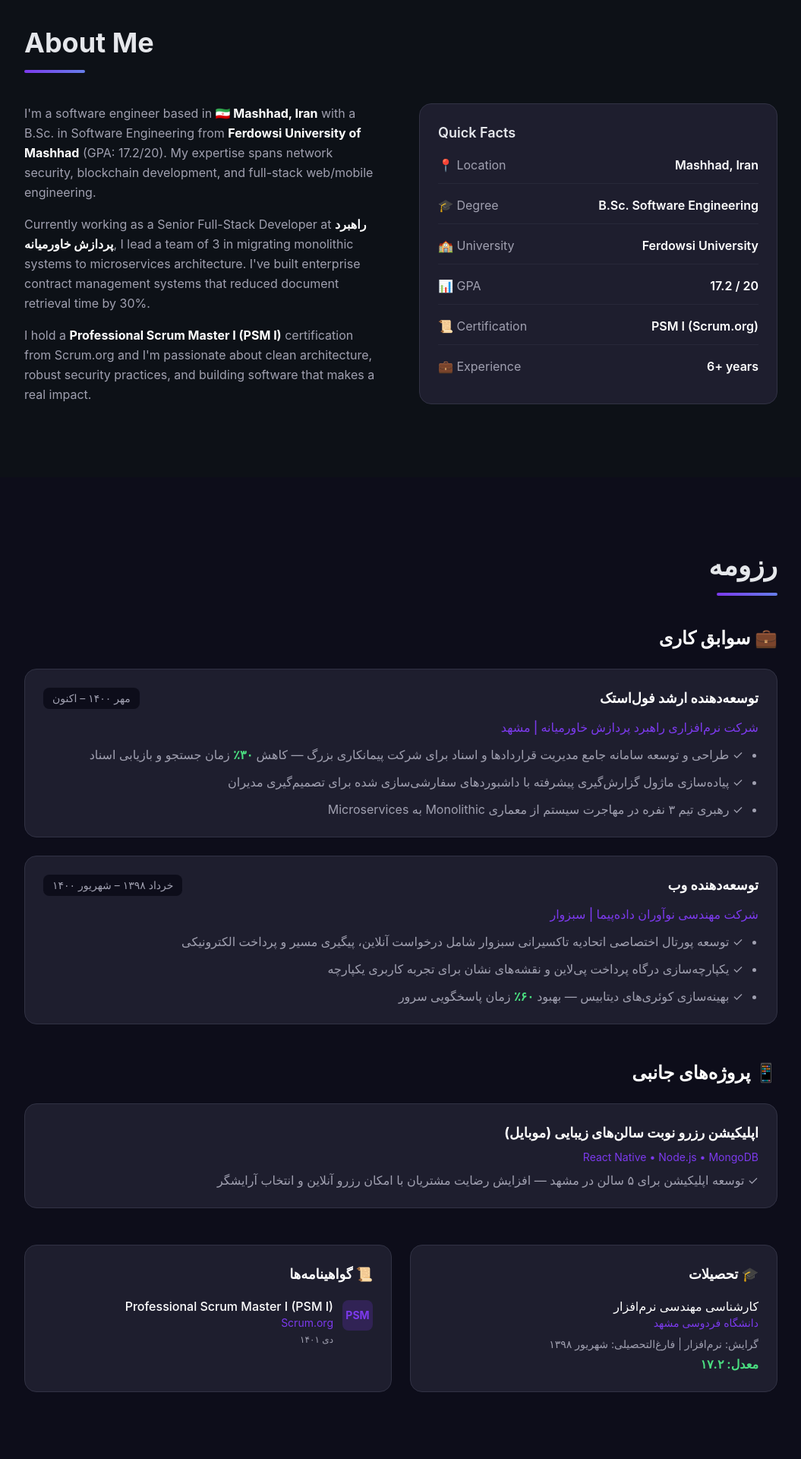
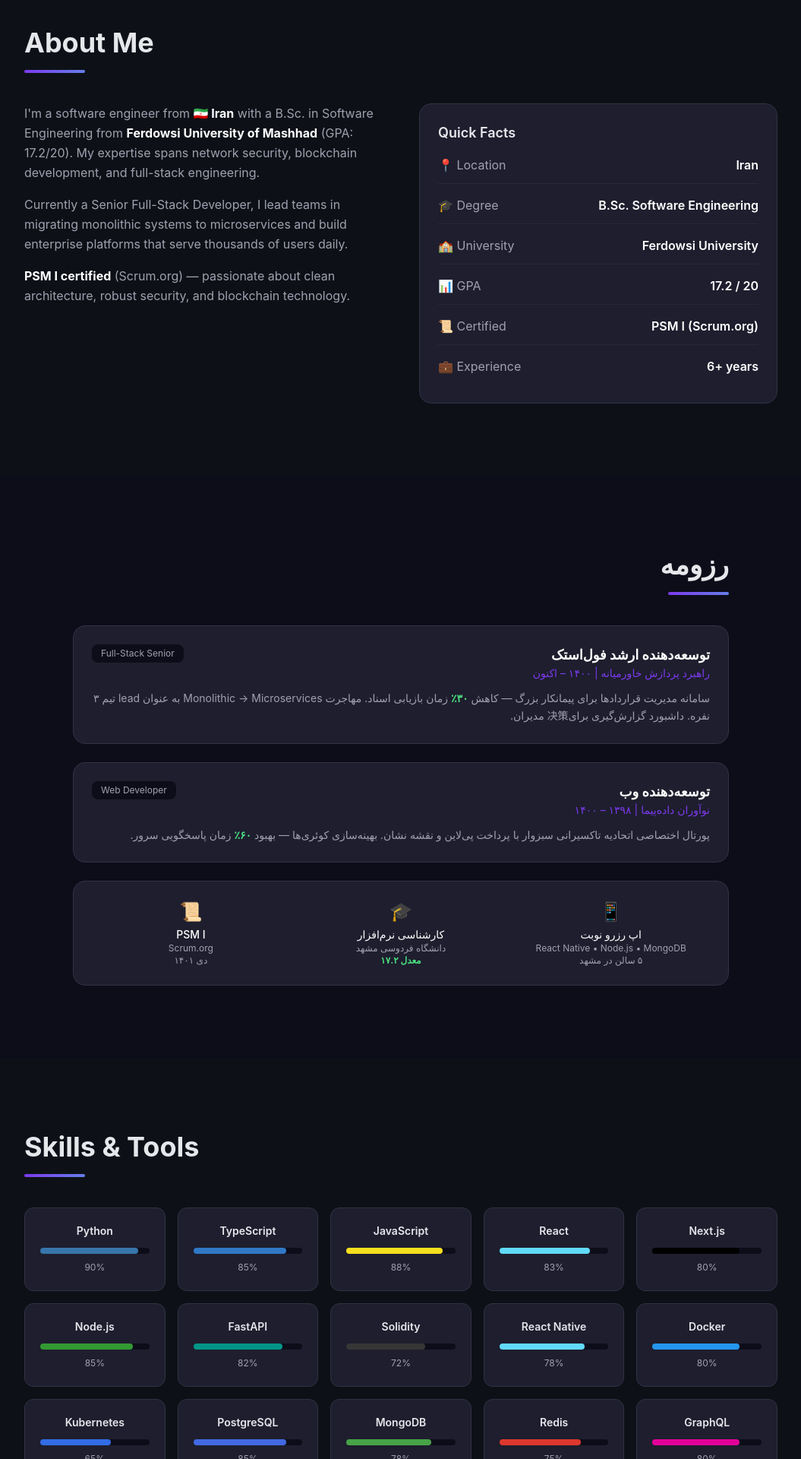
Before and after one commit to mamadiezad/nextjs-portfolio, a Next.js app: page / in a window 1280 px wide. Shown: the part 860-2780 px from the top of the page at 76% size, without its empty margins (112-1167 px from the left). Built offline with nearby package versions, Linux system fonts and the light colour scheme.

Commit message:
Condensed Persian resume, location just Iran, cleaner layout

```diff
--- a/src/pages/index.tsx
+++ b/src/pages/index.tsx
@@ -65,11 +65,11 @@
   return (
     <>
       <Head>
-        <title>Mohammad — Security Specialist & Full-Stack Developer</title>
+        <title>Mohammad — Security & Network Specialist | Blockchain Developer</title>
         <meta name="description" content="Security & network specialist, blockchain developer, and full-stack engineer from Iran. Python • TypeScript • React • Node.js" />
       </Head>
 
-      {/* Hero Section */}
+      {/* Hero */}
       <section id="home" className="min-h-screen flex items-center justify-center pt-16">
         <div className="max-w-5xl mx-auto px-4 py-20 text-center">
           <div className="inline-block mb-6 px-5 py-2 bg-primary/10 border border-primary/20 rounded-full text-primary text-sm font-medium">
@@ -81,35 +81,15 @@
               Mohammad
             </span>
           </h1>
-          <p className="text-lg md:text-xl text-muted max-w-2xl mx-auto mb-8 leading-relaxed">
-            Security & Network Specialist, Blockchain Developer, and Full-Stack Senior Engineer from <b className="text-white">🇮🇷 Mashhad, Iran</b>.
-            I build secure, scalable systems and write clean code that makes a difference.
+          <p className="text-lg md:text-xl text-muted max-w-3xl mx-auto mb-8 leading-relaxed">
+            Security & Network Specialist, Blockchain Developer, and Full-Stack Senior Engineer from <b className="text-white">🇮🇷 Iran</b>.
+            I architect secure, scalable systems — from smart contracts to enterprise microservices.
           </p>
           <div className="flex flex-wrap gap-4 justify-center mb-12">
-            <a
-              href="#resume"
-              className="bg-primary hover:bg-primary/80 text-white px-8 py-3 rounded-xl font-semibold transition-all"
-            >
-              View Resume
-            </a>
-            <a
-              href="#projects"
-              className="border border-border hover:border-primary/50 text-white px-8 py-3 rounded-xl font-semibold transition-all"
-            >
-              Projects
-            </a>
-            <a
-              href="#contact"
-              className="border border-border hover:border-primary/50 text-white px-8 py-3 rounded-xl font-semibold transition-all"
-            >
-              Contact
-            </a>
-            <a
-              href="https://github.com/mamadiezad"
-              target="_blank"
-              rel="noopener noreferrer"
-              className="border border-border hover:border-primary/50 text-white px-8 py-3 rounded-xl font-semibold transition-all flex items-center gap-2"
-            >
+            <a href="#resume" className="bg-primary hover:bg-primary/80 text-white px-8 py-3 rounded-xl font-semibold transition-all">View Resume</a>
+            <a href="#projects" className="border border-border hover:border-primary/50 text-white px-8 py-3 rounded-xl font-semibold transition-all">Projects</a>
+            <a href="#contact" className="border border-border hover:border-primary/50 text-white px-8 py-3 rounded-xl font-semibold transition-all">Contact</a>
+            <a href="https://github.com/mamadiezad" target="_blank" rel="noopener noreferrer" className="border border-border hover:border-primary/50 text-white px-8 py-3 rounded-xl font-semibold transition-all flex items-center gap-2">
               <svg className="w-5 h-5" fill="currentColor" viewBox="0 0 24 24"><path d="M12 0C5.37 0 0 5.37 0 12c0 5.31 3.435 9.795 8.205 11.385.6.105.825-.255.825-.57 0-.285-.015-1.23-.015-2.235-3.015.555-3.795-.735-4.035-1.41-.135-.345-.72-1.41-1.23-1.695-.42-.225-1.02-.78-.015-.795.945-.015 1.62.87 1.845 1.23 1.08 1.815 2.805 1.305 3.495.99.105-.78.42-1.305.765-1.605-2.67-.3-5.46-1.335-5.46-5.925 0-1.305.465-2.385 1.23-3.225-.12-.3-.54-1.53.12-3.18 0 0 1.005-.315 3.3 1.23.96-.27 1.98-.405 3-.405s2.04.135 3 .405c2.295-1.56 3.3-1.23 3.3-1.23.66 1.65.24 2.88.12 3.18.765.84 1.23 1.905 1.23 3.225 0 4.605-2.805 5.625-5.475 5.925.435.375.81 1.095.81 2.22 0 1.605-.015 2.895-.015 3.3 0 .315.225.69.825.57A12.02 12.02 0 0024 12c0-6.63-5.37-12-12-12z"/></svg>
               GitHub
             </a>
@@ -117,40 +97,36 @@
         </div>
       </section>
 
-      {/* About Section */}
+      {/* About */}
       <section id="about" className="py-24">
         <div className="max-w-5xl mx-auto px-4">
           <h2 className="text-3xl md:text-4xl font-bold mb-4">About Me</h2>
           <div className="w-20 h-1 bg-gradient-to-r from-primary to-secondary mb-10 rounded-full"></div>
-
           <div className="grid md:grid-cols-2 gap-12">
             <div>
               <p className="text-muted leading-relaxed mb-4">
-                I&apos;m a software engineer based in <b className="text-white">🇮🇷 Mashhad, Iran</b> with a B.Sc. in Software Engineering
+                I&apos;m a software engineer from <b className="text-white">🇮🇷 Iran</b> with a B.Sc. in Software Engineering
                 from <b className="text-white">Ferdowsi University of Mashhad</b> (GPA: 17.2/20). My expertise spans
-                network security, blockchain development, and full-stack web/mobile engineering.
+                network security, blockchain development, and full-stack engineering.
               </p>
               <p className="text-muted leading-relaxed mb-4">
-                Currently working as a Senior Full-Stack Developer at <b className="text-white">راهبرد پردازش خاورمیانه</b>,
-                I lead a team of 3 in migrating monolithic systems to microservices architecture.
-                I've built enterprise contract management systems that reduced document retrieval time by 30%.
+                Currently a Senior Full-Stack Developer, I lead teams in migrating monolithic systems
+                to microservices and build enterprise platforms that serve thousands of users daily.
               </p>
               <p className="text-muted leading-relaxed">
-                I hold a <b className="text-white">Professional Scrum Master I (PSM I)</b> certification from Scrum.org
-                and I&apos;m passionate about clean architecture, robust security practices, and building
-                software that makes a real impact.
+                <b className="text-white">PSM I certified</b> (Scrum.org) — passionate about clean architecture,
+                robust security, and blockchain technology.
               </p>
             </div>
-
             <div className="bg-card border border-border rounded-2xl p-6">
               <h3 className="font-semibold mb-4 text-lg">Quick Facts</h3>
               <div className="space-y-4">
                 {[
-                  { label: '📍 Location', value: 'Mashhad, Iran' },
+                  { label: '📍 Location', value: 'Iran' },
                   { label: '🎓 Degree', value: 'B.Sc. Software Engineering' },
                   { label: '🏫 University', value: 'Ferdowsi University' },
                   { label: '📊 GPA', value: '17.2 / 20' },
-                  { label: '📜 Certification', value: 'PSM I (Scrum.org)' },
+                  { label: '📜 Certified', value: 'PSM I (Scrum.org)' },
                   { label: '💼 Experience', value: '6+ years' },
                 ].map((stat) => (
                   <div key={stat.label} className="flex justify-between items-center pb-3 border-b border-border/50 last:border-0">
@@ -164,99 +140,77 @@
         </div>
       </section>
 
-      {/* Resume Section (Persian) */}
+      {/* Resume - Condensed Persian */}
       <section id="resume" className="py-24 bg-darker">
-        <div className="max-w-5xl mx-auto px-4" dir="rtl">
+        <div className="max-w-4xl mx-auto px-4" dir="rtl">
           <h2 className="text-3xl md:text-4xl font-bold mb-4 text-right">رزومه</h2>
           <div className="w-20 h-1 bg-gradient-to-r from-primary to-secondary mb-10 rounded-full"></div>
 
-          {/* Work Experience */}
-          <div className="mb-12">
-            <h3 className="text-2xl font-bold mb-6 text-white flex items-center gap-2">💼 سوابق کاری</h3>
-
           <div className="bg-card border border-border rounded-2xl p-6 mb-6">
             <div className="flex justify-between items-start mb-3 flex-wrap">
+              <div>
                 <h4 className="text-lg font-bold text-white">توسعه‌دهنده ارشد فول‌استک</h4>
-                <span className="text-sm text-muted bg-darker px-3 py-1 rounded-lg">مهر ۱۴۰۰ – اکنون</span>
+                <p className="text-primary text-sm">راهبرد پردازش خاورمیانه | ۱۴۰۰ – اکنون</p>
               </div>
-              <p className="text-primary font-medium mb-3">شرکت نرم‌افزاری راهبرد پردازش خاورمیانه | مشهد</p>
-              <ul className="space-y-3 text-muted pr-5">
-                <li className="list-disc">✓ طراحی و توسعه سامانه جامع مدیریت قراردادها و اسناد برای شرکت پیمانکاری بزرگ — کاهش <span className="text-green-400 font-bold">۳۰٪</span> زمان جستجو و بازیابی اسناد</li>
-                <li className="list-disc">✓ پیاده‌سازی ماژول گزارش‌گیری پیشرفته با داشبوردهای سفارشی‌سازی شده برای تصمیم‌گیری مدیران</li>
-                <li className="list-disc">✓ رهبری تیم ۳ نفره در مهاجرت سیستم از معماری Monolithic به Microservices</li>
-              </ul>
+              <span className="text-xs text-muted bg-darker px-3 py-1 rounded-lg">Full-Stack Senior</span>
+            </div>
+            <p className="text-muted text-sm leading-relaxed">
+              سامانه مدیریت قراردادها برای پیمانکار بزرگ — کاهش <span className="text-green-400 font-bold">۳۰٪</span> زمان بازیابی اسناد.
+              مهاجرت Monolithic → Microservices به عنوان lead تیم ۳ نفره. داشبورد گزارش‌گیری برای决策 مدیران.
+            </p>
           </div>
 
           <div className="bg-card border border-border rounded-2xl p-6 mb-6">
             <div className="flex justify-between items-start mb-3 flex-wrap">
+              <div>
                 <h4 className="text-lg font-bold text-white">توسعه‌دهنده وب</h4>
-                <span className="text-sm text-muted bg-darker px-3 py-1 rounded-lg">خرداد ۱۳۹۸ – شهریور ۱۴۰۰</span>
+                <p className="text-primary text-sm">نوآوران داده‌پیما | ۱۳۹۸ – ۱۴۰۰</p>
               </div>
-              <p className="text-primary font-medium mb-3">شرکت مهندسی نوآوران داده‌پیما | سبزوار</p>
-              <ul className="space-y-3 text-muted pr-5">
-                <li className="list-disc">✓ توسعه پورتال اختصاصی اتحادیه تاکسیرانی سبزوار شامل درخواست آنلاین، پیگیری مسیر و پرداخت الکترونیکی</li>
-                <li className="list-disc">✓ یکپارچه‌سازی درگاه پرداخت پی‌لاین و نقشه‌های نشان برای تجربه کاربری یکپارچه</li>
-                <li className="list-disc">✓ بهینه‌سازی کوئری‌های دیتابیس — بهبود <span className="text-green-400 font-bold">۶۰٪</span> زمان پاسخگویی سرور</li>
-              </ul>
+              <span className="text-xs text-muted bg-darker px-3 py-1 rounded-lg">Web Developer</span>
             </div>
-          </div>
-
-          {/* Side Projects */}
-          <div className="mb-12">
-            <h3 className="text-2xl font-bold mb-6 text-white flex items-center gap-2">📱 پروژه‌های جانبی</h3>
-            <div className="bg-card border border-border rounded-2xl p-6">
-              <h4 className="text-lg font-bold text-white mb-2">اپلیکیشن رزرو نوبت سالن‌های زیبایی (موبایل)</h4>
-              <p className="text-primary text-sm mb-2">React Native • Node.js • MongoDB</p>
-              <p className="text-muted">✓ توسعه اپلیکیشن برای ۵ سالن در مشهد — افزایش رضایت مشتریان با امکان رزرو آنلاین و انتخاب آرایشگر</p>
-            </div>
-          </div>
-
-          {/* Education & Certifications */}
-          <div className="grid md:grid-cols-2 gap-6">
-            <div className="bg-card border border-border rounded-2xl p-6">
-              <h3 className="text-lg font-bold text-white mb-4 flex items-center gap-2">🎓 تحصیلات</h3>
-              <p className="font-medium text-white">کارشناسی مهندسی نرم‌افزار</p>
-              <p className="text-primary text-sm">دانشگاه فردوسی مشهد</p>
-              <p className="text-muted text-sm mt-2">گرایش: نرم‌افزار | فارغ‌التحصیلی: شهریور ۱۳۹۸</p>
-              <p className="text-green-400 font-bold mt-1">معدل: ۱۷.۲</p>
+            <p className="text-muted text-sm leading-relaxed">
+              پورتال اختصاصی اتحادیه تاکسیرانی سبزوار با پرداخت پی‌لاین و نقشه نشان.
+              بهینه‌سازی کوئری‌ها — بهبود <span className="text-green-400 font-bold">۶۰٪</span> زمان پاسخگویی سرور.
+            </p>
           </div>
 
           <div className="bg-card border border-border rounded-2xl p-6">
-              <h3 className="text-lg font-bold text-white mb-4 flex items-center gap-2">📜 گواهینامه‌ها</h3>
-              <div className="flex items-start gap-3">
-                <div className="w-10 h-10 rounded-lg bg-primary/20 flex items-center justify-center text-primary flex-shrink-0 mt-1">
-                  <span className="font-bold text-sm">PSM</span>
+            <div className="grid md:grid-cols-3 gap-4 text-center">
+              <div>
+                <span className="text-2xl">📱</span>
+                <p className="text-white text-sm font-medium mt-1">اپ رزرو نوبت</p>
+                <p className="text-muted text-xs">React Native • Node.js • MongoDB</p>
+                <p className="text-muted text-xs">۵ سالن در مشهد</p>
               </div>
               <div>
-                  <p className="font-medium text-white">Professional Scrum Master I (PSM I)</p>
-                  <p className="text-primary text-sm">Scrum.org</p>
-                  <p className="text-muted text-xs mt-1">دی ۱۴۰۱</p>
+                <span className="text-2xl">🎓</span>
+                <p className="text-white text-sm font-medium mt-1">کارشناسی نرم‌افزار</p>
+                <p className="text-muted text-xs">دانشگاه فردوسی مشهد</p>
+                <p className="text-green-400 text-xs font-bold">معدل ۱۷.۲</p>
               </div>
+              <div>
+                <span className="text-2xl">📜</span>
+                <p className="text-white text-sm font-medium mt-1">PSM I</p>
+                <p className="text-muted text-xs">Scrum.org</p>
+                <p className="text-muted text-xs">دی ۱۴۰۱</p>
               </div>
             </div>
           </div>
         </div>
       </section>
 
-      {/* Skills Section */}
+      {/* Skills */}
       <section id="skills" className="py-24">
         <div className="max-w-5xl mx-auto px-4">
           <h2 className="text-3xl md:text-4xl font-bold mb-4">Skills & Tools</h2>
           <div className="w-20 h-1 bg-gradient-to-r from-primary to-secondary mb-10 rounded-full"></div>
-
           <div className="grid grid-cols-2 md:grid-cols-3 lg:grid-cols-5 gap-4">
             {skills.map((skill) => (
               mounted && (
-                <div key={skill.name} className="bg-card border border-border rounded-xl p-5 text-center hover:border-primary/30 transition-all group">
+                <div key={skill.name} className="bg-card border border-border rounded-xl p-5 text-center hover:border-primary/30 transition-all">
                   <h3 className="font-semibold mb-3 text-sm">{skill.name}</h3>
                   <div className="w-full bg-darker rounded-full h-2 mb-1">
-                    <div
-                      className="h-2 rounded-full transition-all duration-1000 ease-out"
-                      style={{
-                        width: `${skill.level}%`,
-                        backgroundColor: skill.color,
-                      }}
-                    />
+                    <div className="h-2 rounded-full transition-all duration-1000 ease-out" style={{ width: `${skill.level}%`, backgroundColor: skill.color }} />
                   </div>
                   <span className="text-xs text-muted">{skill.level}%</span>
                 </div>
@@ -266,41 +220,23 @@
         </div>
       </section>
 
-      {/* Projects Section */}
+      {/* Projects */}
       <section id="projects" className="py-24 bg-darker">
         <div className="max-w-5xl mx-auto px-4">
           <h2 className="text-3xl md:text-4xl font-bold mb-4">Featured Projects</h2>
           <div className="w-20 h-1 bg-gradient-to-r from-primary to-secondary mb-10 rounded-full"></div>
-
           <div className="grid md:grid-cols-2 lg:grid-cols-3 gap-6">
             {projects.map((project) => (
-              <a
-                key={project.title}
-                href={project.github}
-                target="_blank"
-                rel="noopener noreferrer"
-                className="bg-card border border-border rounded-xl p-6 hover:border-primary/30 transition-all group block"
-              >
+              <a key={project.title} href={project.github} target="_blank" rel="noopener noreferrer" className="bg-card border border-border rounded-xl p-6 hover:border-primary/30 transition-all group block">
                 <div className="flex items-center gap-2 mb-4">
-                  <div className="w-8 h-8 rounded-lg bg-primary/20 flex items-center justify-center text-primary text-sm">
-                    📁
-                  </div>
+                  <div className="w-8 h-8 rounded-lg bg-primary/20 flex items-center justify-center text-primary text-sm">📁</div>
                   <div className="w-2 h-2 rounded-full bg-green-400" />
                 </div>
-                <h3 className="font-semibold text-lg mb-2 group-hover:text-primary transition-colors">
-                  {project.title}
-                </h3>
-                <p className="text-muted text-sm leading-relaxed mb-4">
-                  {project.description}
-                </p>
+                <h3 className="font-semibold text-lg mb-2 group-hover:text-primary transition-colors">{project.title}</h3>
+                <p className="text-muted text-sm leading-relaxed mb-4">{project.description}</p>
                 <div className="flex flex-wrap gap-2">
                   {project.tags.map((tag) => (
-                    <span
-                      key={tag}
-                      className="px-2.5 py-1 text-xs rounded-md bg-primary/10 text-primary border border-primary/20"
-                    >
-                      {tag}
-                    </span>
+                    <span key={tag} className="px-2.5 py-1 text-xs rounded-md bg-primary/10 text-primary border border-primary/20">{tag}</span>
                   ))}
                 </div>
               </a>
@@ -309,50 +245,27 @@
         </div>
       </section>
 
-      {/* Contact Section */}
+      {/* Contact */}
       <section id="contact" className="py-24">
         <div className="max-w-3xl mx-auto px-4 text-center">
           <h2 className="text-3xl md:text-4xl font-bold mb-4">Get in Touch</h2>
           <div className="w-20 h-1 bg-gradient-to-r from-primary to-secondary mb-6 mx-auto rounded-full"></div>
           <p className="text-muted text-lg mb-10 max-w-xl mx-auto">
-            I&apos;m always open to discussing new projects, creative ideas, or opportunities to collaborate.
-            Feel free to reach out!
+            Open to discussing new projects, innovative ideas, or collaboration opportunities. Let&apos;s build something great.
           </p>
-
           <div className="flex flex-wrap justify-center gap-4">
-            <a
-              href="mailto:mamadiezad@gmail.com"
-              className="flex items-center gap-2 bg-card border border-border rounded-xl px-6 py-3 hover:border-primary/30 transition-all"
-            >
-              <span className="text-xl">📧</span>
-              <span>mamadiezad@gmail.com</span>
+            <a href="mailto:mamadiezad@gmail.com" className="flex items-center gap-2 bg-card border border-border rounded-xl px-6 py-3 hover:border-primary/30 transition-all">
+              <span className="text-xl">📧</span><span>mamadiezad@gmail.com</span>
             </a>
-            <a
-              href="https://github.com/mamadiezad"
-              target="_blank"
-              rel="noopener noreferrer"
-              className="flex items-center gap-2 bg-card border border-border rounded-xl px-6 py-3 hover:border-primary/30 transition-all"
-            >
+            <a href="https://github.com/mamadiezad" target="_blank" rel="noopener noreferrer" className="flex items-center gap-2 bg-card border border-border rounded-xl px-6 py-3 hover:border-primary/30 transition-all">
               <svg className="w-5 h-5" fill="currentColor" viewBox="0 0 24 24"><path d="M12 0C5.37 0 0 5.37 0 12c0 5.31 3.435 9.795 8.205 11.385.6.105.825-.255.825-.57 0-.285-.015-1.23-.015-2.235-3.015.555-3.795-.735-4.035-1.41-.135-.345-.72-1.41-1.23-1.695-.42-.225-1.02-.78-.015-.795.945-.015 1.62.87 1.845 1.23 1.08 1.815 2.805 1.305 3.495.99.105-.78.42-1.305.765-1.605-2.67-.3-5.46-1.335-5.46-5.925 0-1.305.465-2.385 1.23-3.225-.12-.3-.54-1.53.12-3.18 0 0 1.005-.315 3.3 1.23.96-.27 1.98-.405 3-.405s2.04.135 3 .405c2.295-1.56 3.3-1.23 3.3-1.23.66 1.65.24 2.88.12 3.18.765.84 1.23 1.905 1.23 3.225 0 4.605-2.805 5.625-5.475 5.925.435.375.81 1.095.81 2.22 0 1.605-.015 2.895-.015 3.3 0 .315.225.69.825.57A12.02 12.02 0 0024 12c0-6.63-5.37-12-12-12z"/></svg>
               <span>GitHub</span>
             </a>
-            <a
-              href="https://linkedin.com/in/mamadiezad"
-              target="_blank"
-              rel="noopener noreferrer"
-              className="flex items-center gap-2 bg-card border border-border rounded-xl px-6 py-3 hover:border-primary/30 transition-all"
-            >
-              <span className="text-xl">💼</span>
-              <span>LinkedIn</span>
+            <a href="https://linkedin.com/in/mamadiezad" target="_blank" rel="noopener noreferrer" className="flex items-center gap-2 bg-card border border-border rounded-xl px-6 py-3 hover:border-primary/30 transition-all">
+              <span className="text-xl">💼</span><span>LinkedIn</span>
             </a>
-            <a
-              href="https://t.me/mamadiezad"
-              target="_blank"
-              rel="noopener noreferrer"
-              className="flex items-center gap-2 bg-card border border-border rounded-xl px-6 py-3 hover:border-primary/30 transition-all"
-            >
-              <span className="text-xl">✈️</span>
-              <span>Telegram</span>
+            <a href="https://t.me/mamadiezad" target="_blank" rel="noopener noreferrer" className="flex items-center gap-2 bg-card border border-border rounded-xl px-6 py-3 hover:border-primary/30 transition-all">
+              <span className="text-xl">✈️</span><span>Telegram</span>
             </a>
           </div>
         </div>
```
Lines whose indentation alone changed are shown as unchanged.
